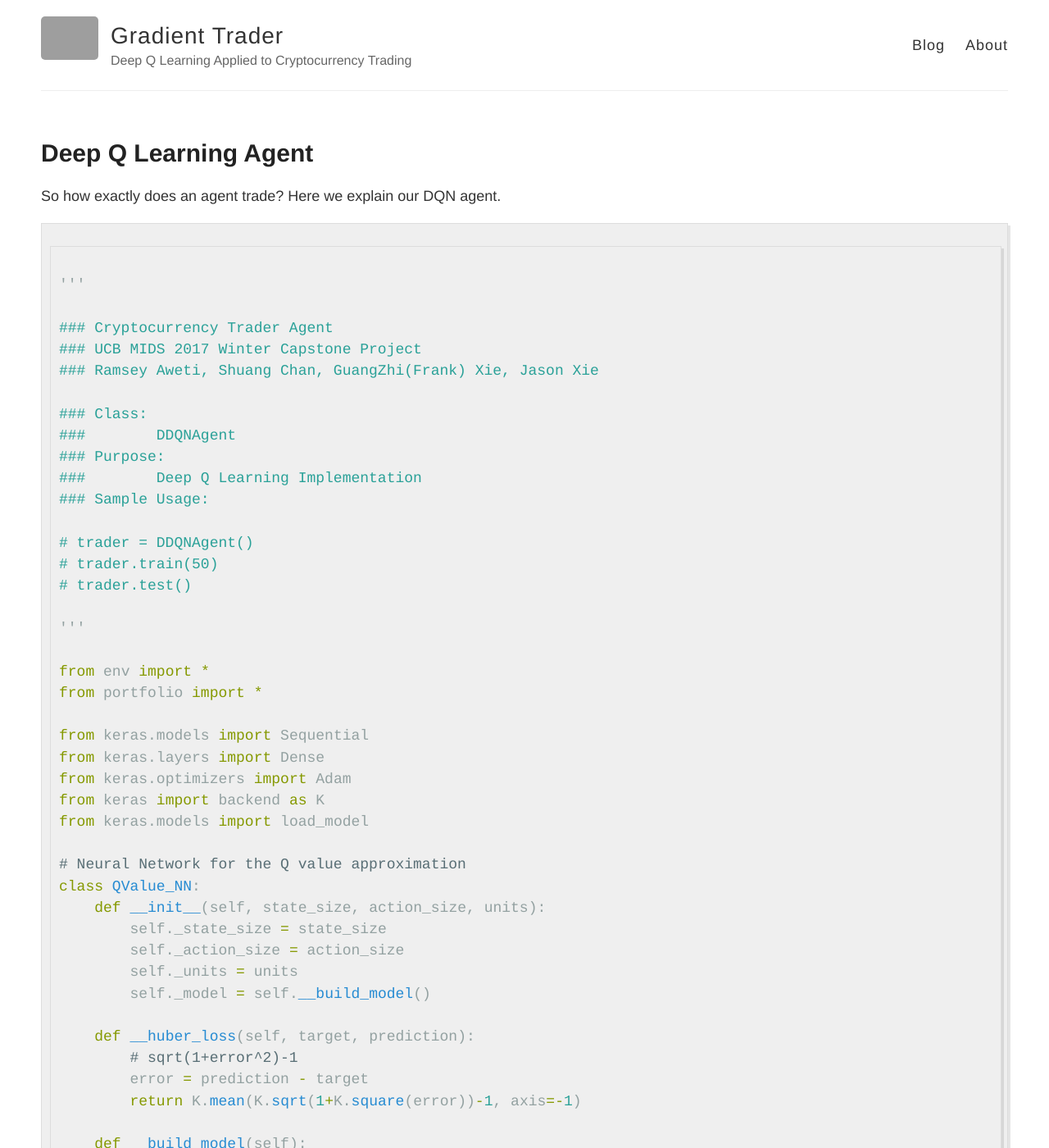
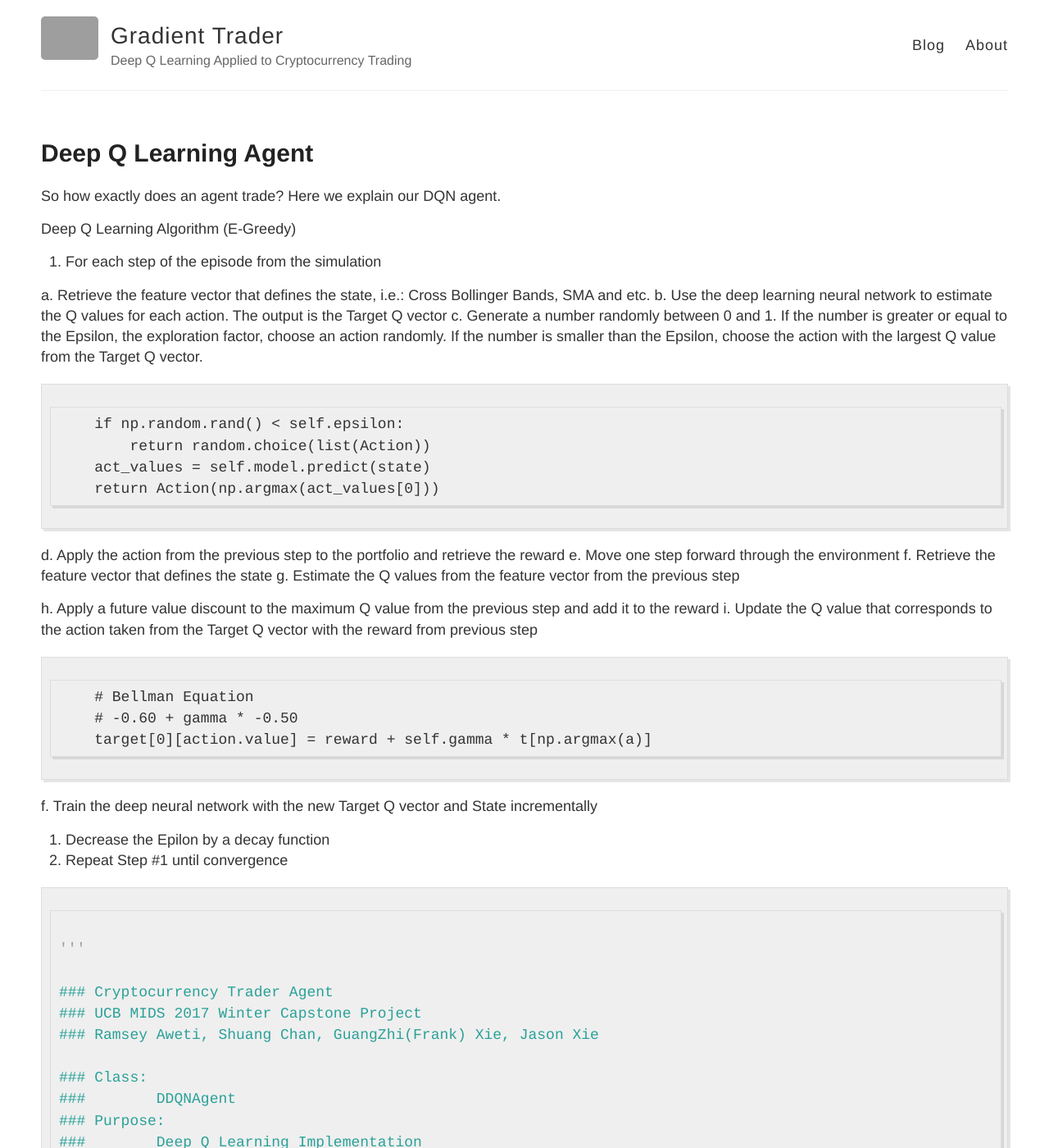
Before and after one commit to GradientTrader/gradienttrader.github.io, a Jekyll site: the page built from _posts/2017-11-30-Deep-Q-Learning-Agent.md, in a window 1280 px wide and 1400 px high. Shown: the whole window at 82% size. Built offline with Jekyll 4.4.1, drawn with Linux system fonts in a browser that asks for light colours; grey boxes are pictures that could not be loaded.

Commit message:
Update 2017-11-30-Deep-Q-Learning-Agent.md

````diff
--- a/_posts/2017-11-30-Deep-Q-Learning-Agent.md
+++ b/_posts/2017-11-30-Deep-Q-Learning-Agent.md
@@ -4,6 +4,36 @@ title: Deep Q Learning Agent
 ---
 
 So how exactly does an agent trade? Here we explain our DQN agent.
+
+Deep Q Learning Algorithm (E-Greedy)
+1. For each step of the episode from the simulation
+
+a. Retrieve the feature vector that defines the state, i.e.: Cross Bollinger Bands, SMA and etc.
+b. Use the deep learning neural network to estimate the Q values for each action.  The output is the Target Q vector
+c. Generate a number randomly between 0 and 1.  If the number is greater or equal to the Epsilon, the exploration factor, choose an action randomly. If the number is smaller than the Epsilon, choose the action with the largest Q value from the Target Q vector.
+
+        if np.random.rand() < self.epsilon:
+            return random.choice(list(Action))
+        act_values = self.model.predict(state)
+        return Action(np.argmax(act_values[0]))
+
+d. Apply the action from the previous step to the portfolio and retrieve the reward
+e. Move one step forward through the environment
+f. Retrieve the feature vector that defines the state
+g. Estimate the Q values from the feature vector from the previous step
+
+h. Apply a future value discount to the maximum Q value from the previous step and add it to the reward
+i. Update the Q value that corresponds to the action taken from the Target Q vector with the reward from previous step
+
+        # Bellman Equation
+        # -0.60 + gamma * -0.50
+        target[0][action.value] = reward + self.gamma * t[np.argmax(a)]
+
+f. Train the deep neural network with the new Target Q vector and State incrementally
+
+2. Decrease the Epilon by a decay function
+3. Repeat Step #1 until convergence
+
 
 ```python
 
````
